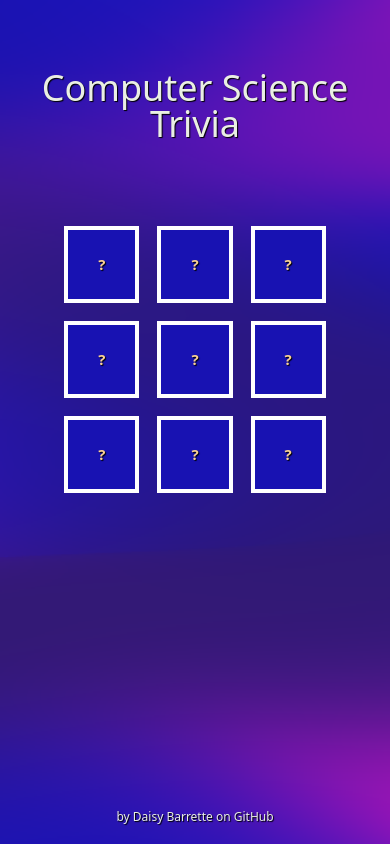
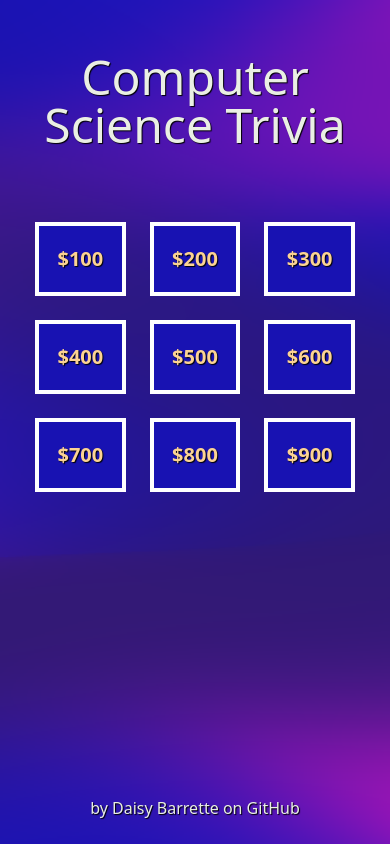
Before and after one commit to daisybarrette/quiz-game, a Next.js app: page / in a window 390 px wide. Built offline with nearby package versions, Linux system fonts and the light colour scheme.

Commit message:
Adjust spacing, remove media query

```diff
--- a/src/pages/index.tsx
+++ b/src/pages/index.tsx
@@ -10,12 +10,12 @@ function Home() {
             pageTitle="Trivia Game | Home"
         >
             <main className="flex flex-col items-center text-center">
-                <h1 className="header text-5xl pt-[calc(2rem_+_5vh+1vw)]">Computer Science Trivia</h1>
+                <h1 className="header text-5xl py-[calc(2rem_+_2vh+1vw)]">Computer Science Trivia</h1>
 
-                <div className='mt-28'>
-                    <ul className="grid grid-cols-3 grid-rows-3 gap-6 list-none text-xl">
+                <div className='w-full mt-2.5 text-center p-2.5'>
+                    <ul className="m-auto min-w-[40%] max-w-xs grid grid-cols-3 grid-rows-3 gap-6 auto-cols-fr justify-items-center list-none text-xl">
                         {CLUES.map(clue => (
-                            <li className="flex" key={clue.id}>
+                            <li className="flex w-full" key={clue.id}>
                                 <ClueLink id={clue.id} />
                             </li>
                         ))}
@@ -30,11 +30,11 @@ function ClueLink({ id }: { id: string }) {
     const value = `$${id}00`
     return (
         <Link
-            className="py-8 px-10 border-white border-4 bg-dark-blue font-bold text-light-yellow hover:bg-white hover:text-black"
+            className="w-full py-[calc(0.7rem_+_2vw)] border-white border-4 bg-dark-blue font-bold text-light-yellow hover:bg-white hover:text-black"
             aria-label="View clue"
             href={`/clue/${id}`}
         >
-            {'?'}
+            {value}
         </Link>
     )
 }
--- a/src/styles/globals.css
+++ b/src/styles/globals.css
@@ -23,12 +23,6 @@ html {
     font-size: 16px;
 }
 
-@media only screen and (max-width: 450px) {
-    html {
-        font-size: 12px;
-    }
-}
-
 *::selection {
     background-color: var(--accent);
 }
```
